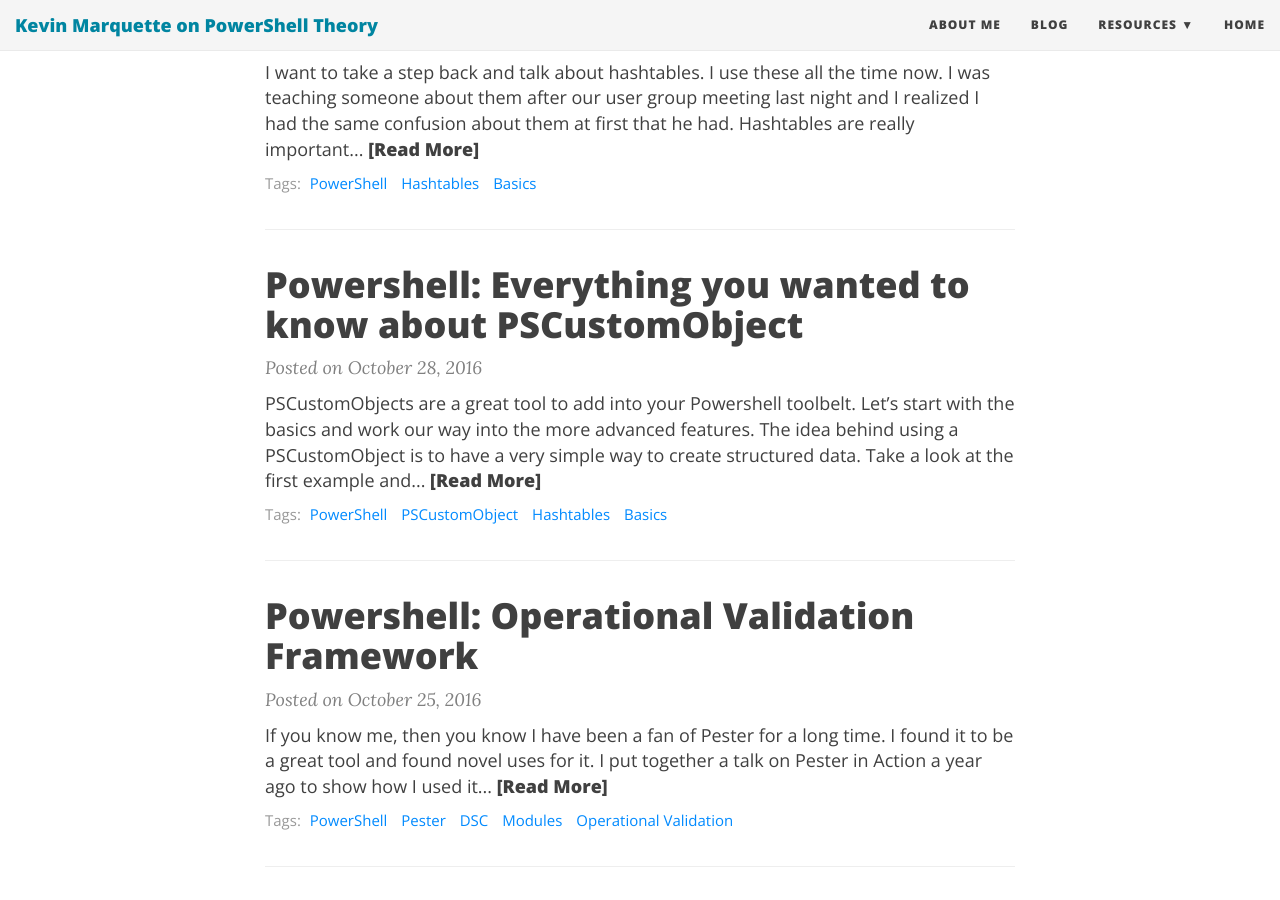
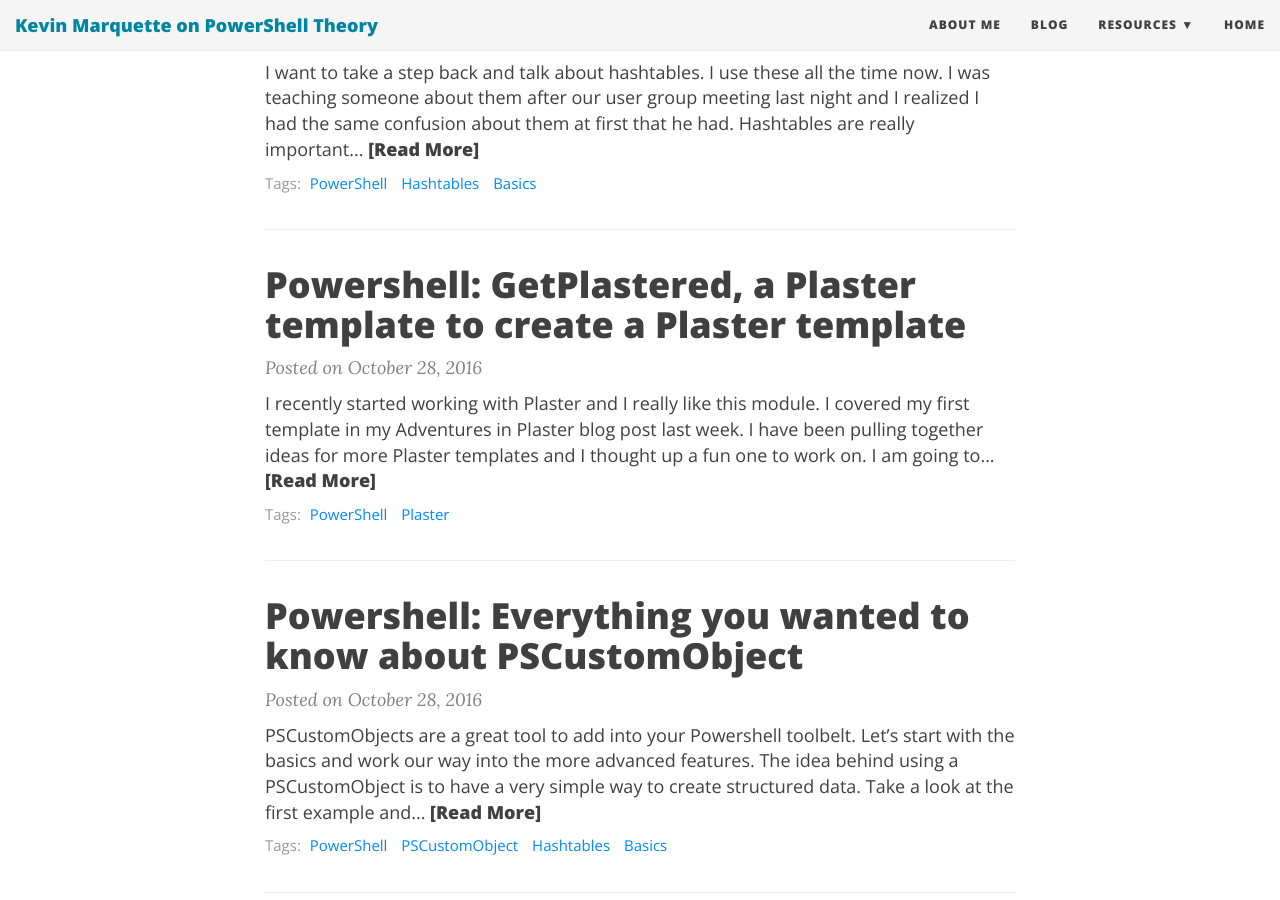
Before and after one commit to KevinMarquette/kevinmarquette.github.io, a Jekyll site: the page built from blog/index.html, in a window 1280 px wide and 900 px high, scrolled down 7536 px. Built offline with Jekyll 4.4.1, drawn with Linux system fonts in a browser that asks for light colours; nearby versions of some CDN libraries.

Commit message:
Publishing GetPlastered

```diff
--- a/_draft/GetPlastered.md
+++ b/_posts/2017-05-14-Powershell-Plaster-GetPlastered-template.md
@@ -1,15 +1,15 @@
 ---
 layout: post
-title: "Powershell: Plaster template, GetPlastered"
+title: "Powershell: GetPlastered, a Plaster template to create a Plaster template "
 date: 2016-10-28
 tags: [PowerShell,Plaster]
 ---
 
-I recently started working with [Plaster](https://github.com/PowerShell/Plaster/blob/master/docs/en-US/about_Plaster_CreatingAManifest.help.md) and I really like this Module. I covered my first template in my [Adventures in Plaster](/2017-05-12-Powershell-Plaster-adventures-in/?utm_source=blog&utm_medium=blog&utm_content=getplastered) blog post. I have been pulling together ideas for more Plaster templates and I thought up a fun one to work on.
+I recently started working with [Plaster](https://github.com/PowerShell/Plaster/blob/master/docs/en-US/about_Plaster_CreatingAManifest.help.md) and I really like this module. I covered my first template in my [Adventures in Plaster](/2017-05-12-Powershell-Plaster-adventures-in/?utm_source=blog&utm_medium=blog&utm_content=getplastered) blog post last week. I have been pulling together ideas for more Plaster templates and I thought up a fun one to work on.
 
-I am going to build a Plaster template that builds a Plaster template. I am calling this template `GetPlastered`.
+I am going to build a Plaster template that builds a Plaster template. I am calling my new template `GetPlastered`.
 
-This will also be a good example demonstrating the `templateFile` features of Plaster.
+This will be a good example demonstrating the `templateFile` features of Plaster.
 
 # Index
 
@@ -133,4 +133,6 @@ In on of my recent posts, I walked through the process of converting a module in
 
 # Wrapping it up
 
-Other than the layers of inception going on, this really was an easy template to create. This was a fun project and I have it published with my other [Plaster templates](/2017-05-12-Powershell-Plaster-adventures-in/?utm_source=blog&utm_medium=blog&utm_content=getplastered). I hope you enjoy it.
+Other than the layers of inception going on, this really was an easy template to create. This was a fun project and I have it published with my other [Plaster templates](/2017-05-12-Powershell-Plaster-adventures-in/?utm_source=blog&utm_medium=blog&utm_content=getplastered).
+
+I am working on setting this up to be published to the PSGallery. I'll update this post when that happens. I hope you enjoy it.
```
Also changed, not shown: other parts of _posts/2017-05-14-Powershell-Plaster-GetPlastered-template.md (+4 -4 lines).
